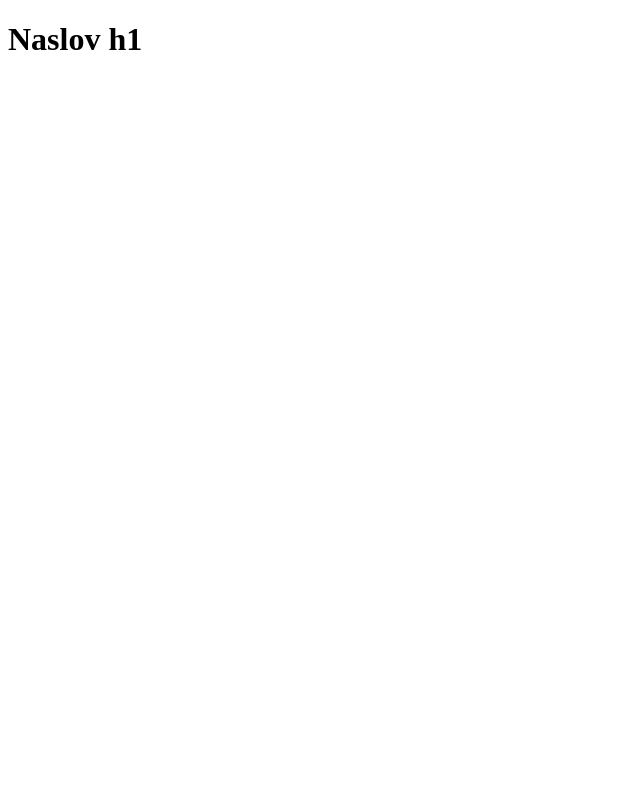
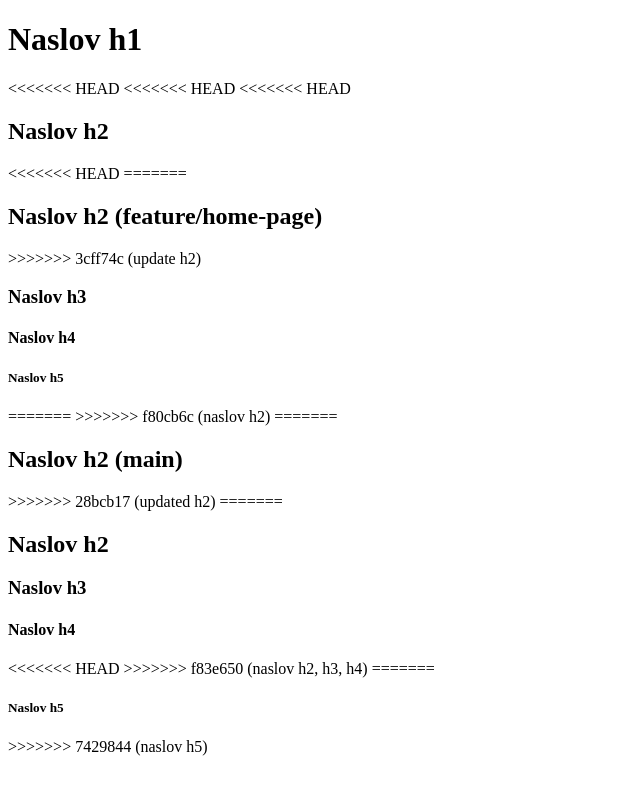
Before and after one commit to MarkoGitCourse/GitRebase, a plain HTML site: page index.html in a window 1280 px wide. Shown: the whole page, without its empty margins (0-640 px from the left). Drawn offline with Linux system fonts and the light colour scheme.

Commit message:
naslovi
update h2

```diff
--- a/index.html
+++ b/index.html
@@ -5,5 +5,30 @@
     </head>
     <body>
         <h1>Naslov h1</h1>
+<<<<<<< HEAD
+<<<<<<< HEAD
+<<<<<<< HEAD
+        <h2>Naslov h2</h2>
+<<<<<<< HEAD
+=======
+        <h2>Naslov h2 (feature/home-page)</h2>
+>>>>>>> 3cff74c (update h2)
+        <h3>Naslov h3</h3>
+        <h4>Naslov h4</h4>
+        <h5>Naslov h5</h5>
+=======
+>>>>>>> f80cb6c (naslov h2)
+=======
+        <h2>Naslov h2 (main)</h2>
+>>>>>>> 28bcb17 (updated h2)
+=======
+        <h2>Naslov h2</h2>
+        <h3>Naslov h3</h3>
+        <h4>Naslov h4</h4>
+<<<<<<< HEAD
+>>>>>>> f83e650 (naslov h2, h3, h4)
+=======
+        <h5>Naslov h5</h5>
+>>>>>>> 7429844 (naslov h5)
     </body>
 </html>
```
